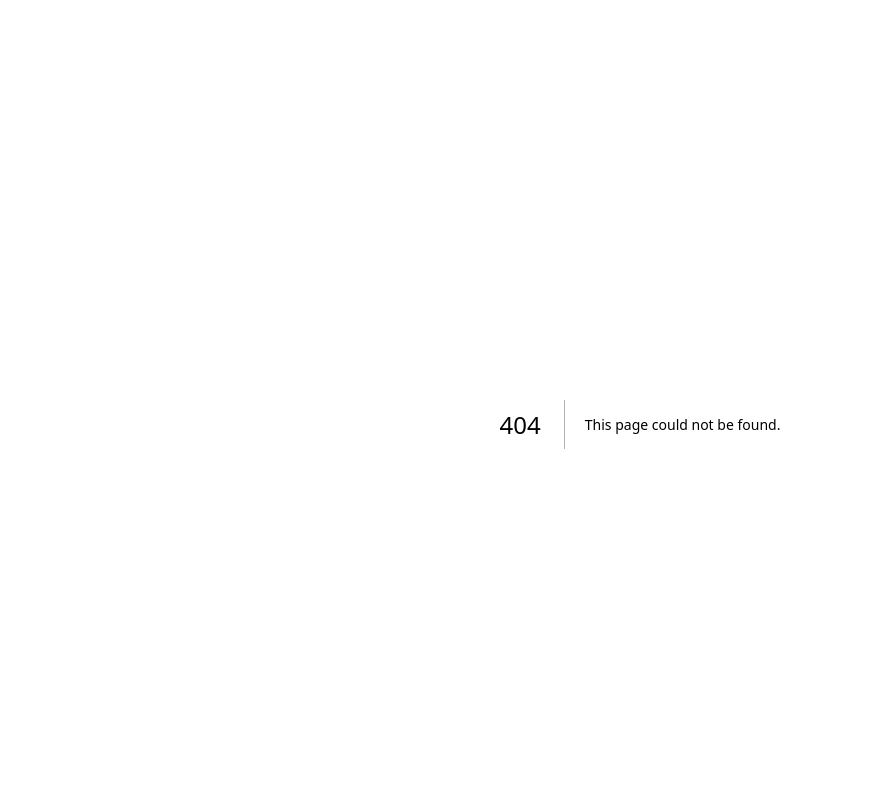
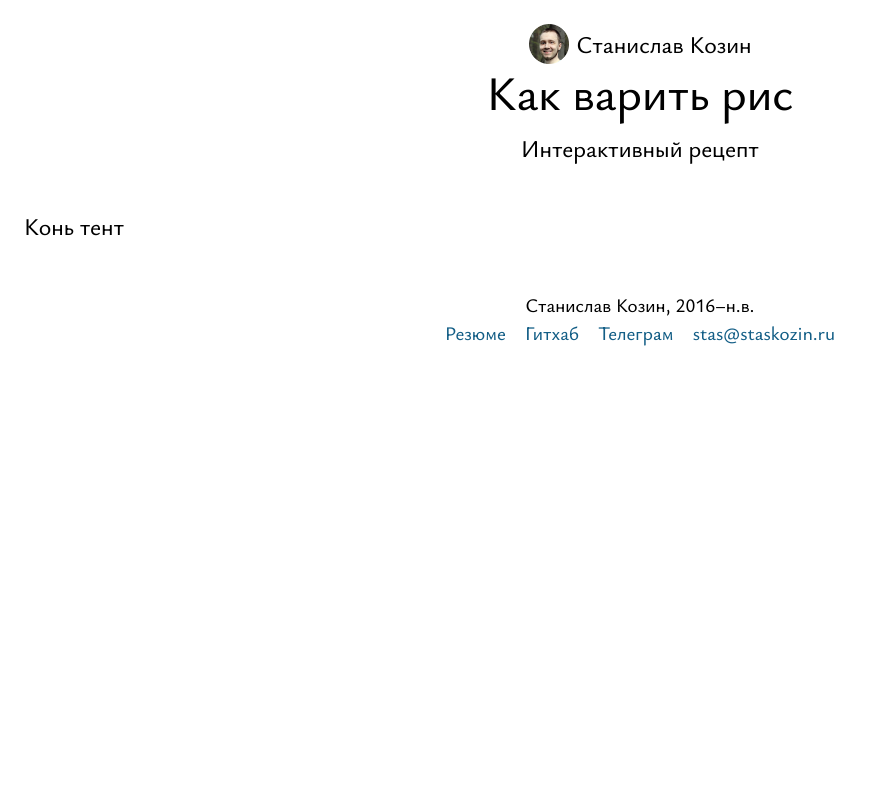
Before and after one commit to staskozin/website, a Next.js app: page /rice-calculator in a window 1280 px wide. Before the commit this address had no page. Shown: the top 800 px of the page, without its empty margins (0-871 px from the left). Built offline with nearby package versions, Linux system fonts and the light colour scheme.

Commit message:
Добавил заготовку для рецепта риса

```diff
--- /dev/null
+++ b/src/app/rice-calculator/page.tsx
@@ -0,0 +1,16 @@
+import Header from '@/components/Header'
+import type { Metadata } from 'next'
+
+export const metadata: Metadata = {
+  title: 'Станислав Козин. Веб-разработчик и дизайнер',
+  description: 'Сайт-портфолио фронтенд-разработчика',
+}
+
+export default function Home() {
+  return (
+    <>
+      <Header title='Как варить рис' subtitle='Интерактивный рецепт' />
+      <span>Конь тент</span>
+    </>
+  )
+}
```
